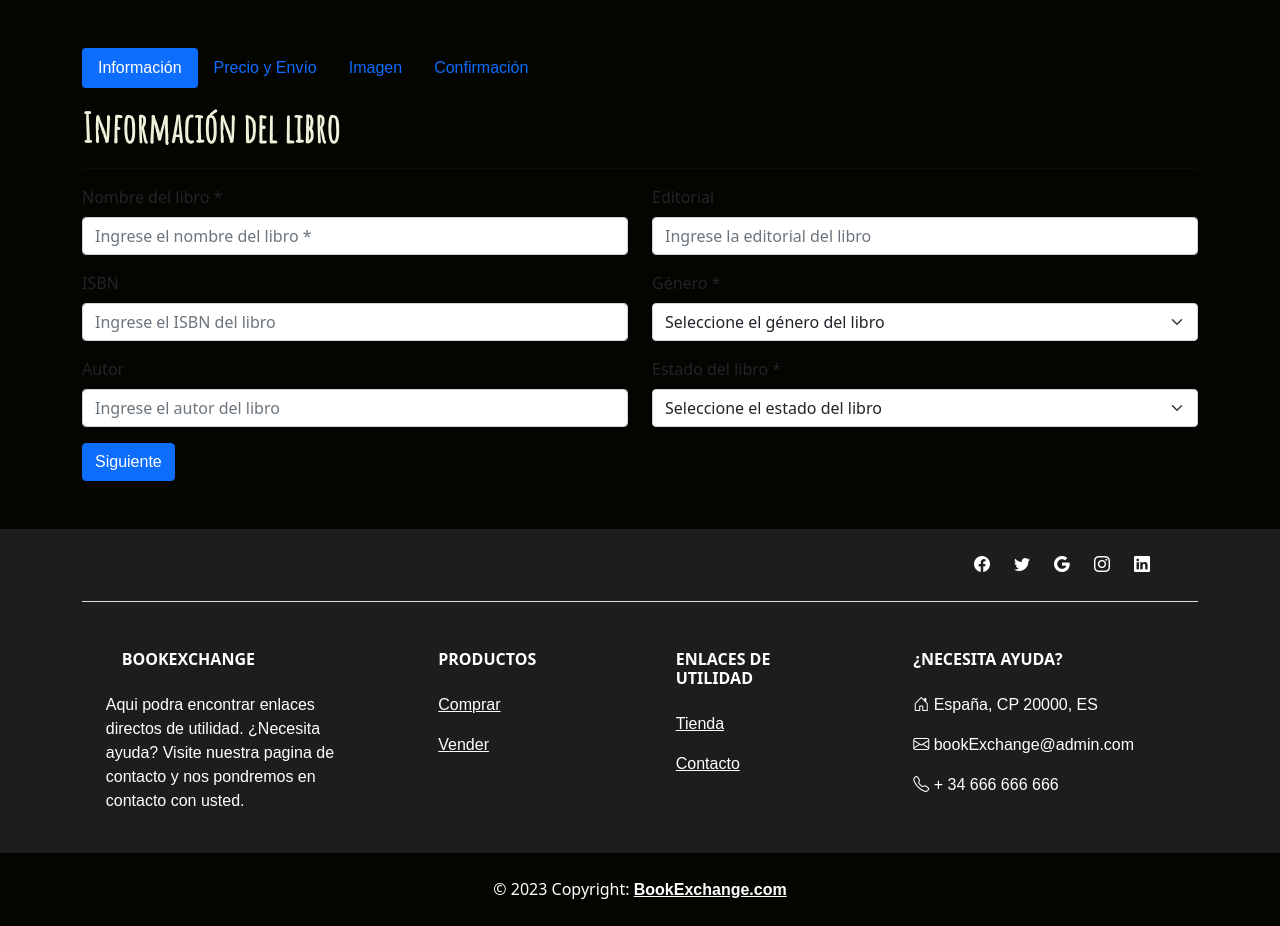
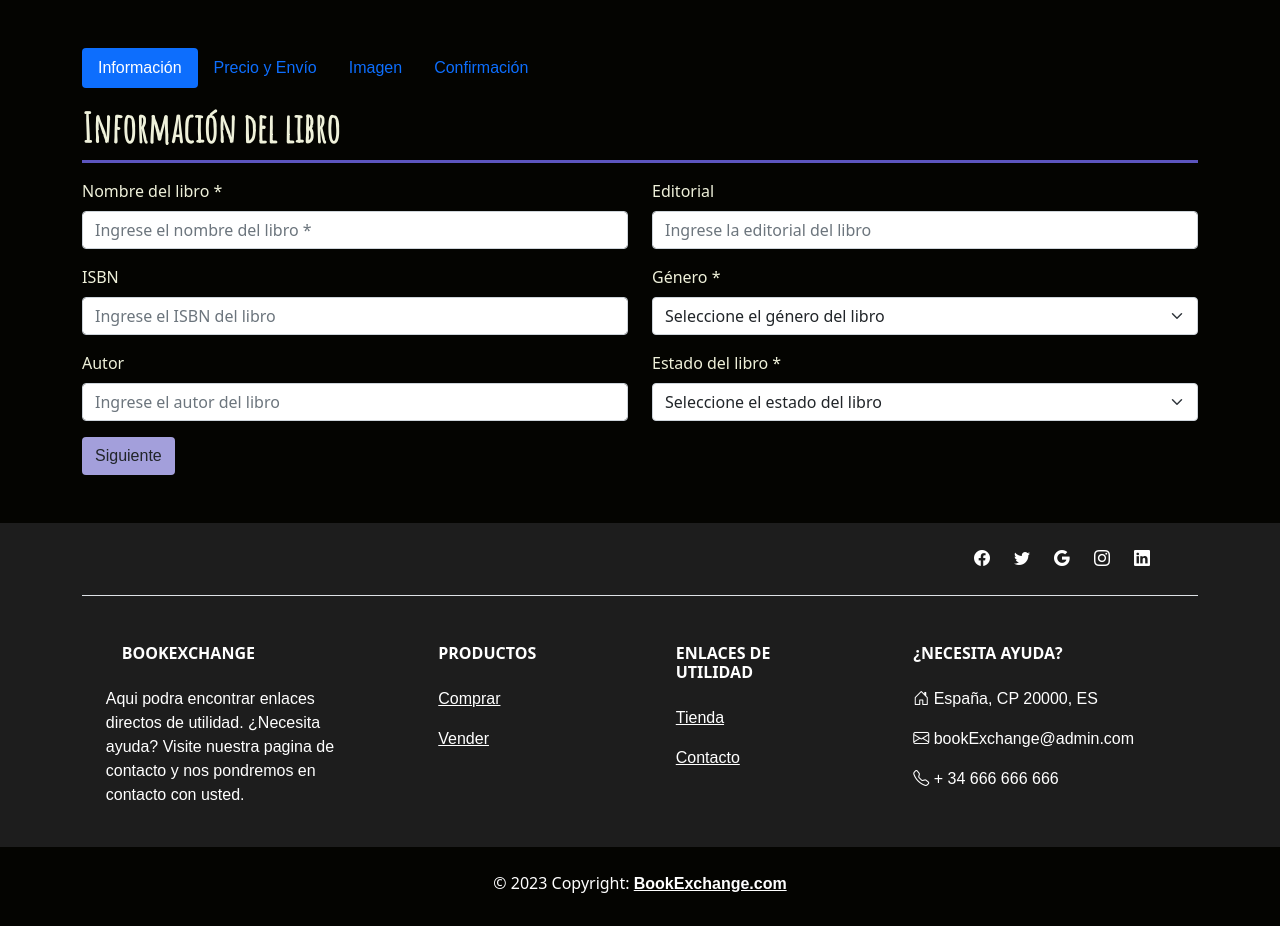
Before and after one commit to sergiofepinilla/BookExchangeProyect, a PHP site: page /bookform/book_form.php in a window 1280 px wide. Shown: the part 133-1059 px from the top of the page. After the commit the page ends 1026 px from the top, so only its background shows below. Run offline with PHP 8.4, Linux system fonts and the light colour scheme; some libraries are stand-ins or nearby versions.

Commit message:
Some UI Changes

```diff
--- a/bookform/book_form.php
+++ b/bookform/book_form.php
@@ -5,9 +5,9 @@
 <div class="container mt-5 mb-5">
     <div class="row">
         <div class="col-md-12">
-            <ul class="nav nav-pills mb-3" id="pills-tab" role="tablist">
-                <li class="nav-item" role="presentation">
-                    <a class="nav-link active" id="pills-fase1-tab" data-bs-toggle="pill" href="#pills-fase1" role="tab" aria-controls="pills-fase1" aria-selected="true" style="pointer-events: none;">Información</a>
+            <ul class="nav nav-pills mb-3 " id="pills-tab" role="tablist">
+                <li class="nav-item " role="presentation">
+                    <a class="nav-link active " id="pills-fase1-tab" data-bs-toggle="pill" href="#pills-fase1" role="tab" aria-controls="pills-fase1" aria-selected="true" style="pointer-events: none;">Información</a>
                 </li>
                 <li class="nav-item" role="presentation">
                     <a class="nav-link" id="pills-fase2-tab" data-bs-toggle="pill" href="#pills-fase2" role="tab" aria-controls="pills-fase2" aria-selected="false" style="pointer-events: none;">Precio y Envío</a>
@@ -22,32 +22,32 @@
             <div class="tab-content" id="pills-tabContent">
                 <div class="tab-pane fade show active" id="pills-fase1" role="tabpanel" aria-labelledby="pills-fase1-tab">
                     <h1>Información del libro</h1>
-                    <hr>
+                    <div class="custom-hr w-100 mb-3"></div>
                     <form id="formularioCompleto" method="post" action="../includes/book_form.inc.php" enctype="multipart/form-data" novalidate>
                         <div class="row">
                             <!-- Columna izquierda -->
                             <div class="col-md-6">
                                 <div class="mb-3">
-                                    <label for="nombre" class="form-label">Nombre del libro *</label>
+                                    <label for="nombre" class="form-label custom-text">Nombre del libro *</label>
                                     <input type="text" placeholder="Ingrese el nombre del libro *" class="form-control" id="nombre" name="nombre" maxlength="50" required>
                                 </div>
                                 <div class="mb-3">
-                                    <label for="isbn" class="form-label">ISBN</label>
+                                    <label for="isbn" class="form-label custom-text">ISBN</label>
                                     <input type="number" placeholder="Ingrese el ISBN del libro" class="form-control" id="isbn" name="isbn">
                                 </div>
                                 <div class="mb-3">
-                                    <label for="autor" class="form-label">Autor</label>
+                                    <label for="autor" class="form-label custom-text">Autor</label>
                                     <input type="text" placeholder="Ingrese el autor del libro " class="form-control" id="autor" name="autor" maxlength="50">
                                 </div>
                             </div>
                             <!-- Columna derecha -->
                             <div class="col-md-6">
                                 <div class="mb-3">
-                                    <label for="editorial" class="form-label">Editorial</label>
+                                    <label for="editorial" class="form-label custom-text">Editorial</label>
                                     <input type="text" placeholder="Ingrese la editorial del libro" class="form-control" id="editorial" name="editorial" maxlength="50">
                                 </div>
                                 <div class="mb-3">
-                                    <label for="genero" class="form-label">Género *</label>
+                                    <label for="genero" class="form-label custom-text">Género *</label>
                                     <select class="form-select" id="genero" name="genero" required>
                                         <option value="">Seleccione el género del libro</option>
                                         <option value="1">Acción y aventura</option>
@@ -79,7 +79,7 @@
                                     </select>
                                 </div>
                                 <div class="mb-3">
-                                    <label for="estado" class="form-label">Estado del libro *</label>
+                                    <label for="estado" class="form-label custom-text">Estado del libro *</label>
                                     <select class="form-select" id="estado" name="estado" required>
                                         <option value="">Seleccione el estado del libro</option>
                                         <option value="nuevo">Nuevo</option>
@@ -89,35 +89,36 @@
                                 </div>
                             </div>
                         </div>
-                        <button type="button" class="btn btn-primary" id="btnFase1">Siguiente</button>
+                        <button type="button" class="btn  primary-btn" id="btnFase1">Siguiente</button>
                 </div>
                 <div class="tab-pane fade" id="pills-fase2" role="tabpanel" aria-labelledby="pills-fase2-tab">
                 <h1>Precio y envio</h1>
+                <div class="custom-hr w-100 mb-3"></div>
                 <div class="mb-3 col-sm-6">
-                <label for="precio" class="form-label">Precio</label>
+                <label for="precio" class="form-label custom-text">Precio</label>
                 <div class="input-group">
-                <input type="number" class="form-control" id="precio" name="precio" required>
+                <input type="number" class="form-control" id="precio" name="precio" placeholder="Ingrese el precio del libro" required>
                 <span class="input-group-text">
                 <i class="bi bi-currency-euro"></i>
                 </span>
                 </div>
                 </div>
                 <div class="mb-3">
-                <label for="descripcion" class="form-label">Descripción</label>
-                <textarea class="form-control" id="descripcion" name="descripcion" rows="5"></textarea>
+                <label for="descripcion" class="form-label custom-text">Descripción</label>
+                <textarea class="form-control" id="descripcion" name="descripcion" rows="5" placeholder="Introduzca una brece descripción del libro"></textarea>
                 </div>
-                <button type="button" class="btn btn-secondary" id="btnRegresar">Regresar</button>
-                <button type="button" class="btn btn-primary" id="btnFase2">Siguiente</button>
+                <button type="button" class="btn inf-nav border border-white border-2 custom-text" id="btnRegresar">Regresar</button>
+                <button type="button" class="btn primary-btn" id="btnFase2">Siguiente</button>
                 </div>
                 <div class="tab-pane fade" id="pills-fase3" role="tabpanel" aria-labelledby="pills-fase3-tab">
                 <h1>Imagen del libro</h1>
-                <hr>
+                <div class="custom-hr w-100 mb-3"></div>
                 <div class="row">
                 <!-- Columna Izquierda: Seleccionar archivo -->
                 <div class="col-md-6">
                 <div class="mb-3">
-                <h5>Seleccione una imagen para la portada del libro</h5>
-                <hr>
+                <h5 class="custom-text">Seleccione una imagen para la portada del libro</h5>
+                <div class="custom-hr w-100 mb-3"></div>
                 <input class="form-control" type="file" id="imagen" name="imagen">
                 </div>
                 </div>
@@ -125,23 +126,23 @@
                 <div class="col-md-6">
                 <div class="mb-3">
                 <!-- Previsualización -->
-                <h5>Imagen del libro</h5>
-                <hr>
+                <h5 class="custom-text">Imagen del libro</h5>
+                <div class="custom-hr w-100 mb-3"></div>
                 <img src="" id="imagenPrevia" alt="" style="max-width: 100%; max-height: 300px;">
                 </div>
                 </div>
                 </div>
-                <button type="button" class="btn btn-secondary" id="btnRegresar2">Regresar</button>
-                <button type="button" class="btn btn-primary" id="btnFase3">Siguiente</button>
+                <button type="button" class="btn inf-nav border border-white border-2 custom-text" id="btnRegresar2">Regresar</button>
+                <button type="button" class="btn primary-btn" id="btnFase3">Siguiente</button>
                 </div>
                 <div class="tab-pane fade" id="pills-fase4" role="tabpanel" aria-labelledby="pills-fase4-tab">
                 <h1>Confirmación</h1>
-                <hr>
+                <div class="custom-hr w-100 mb-3"></div>
                 <div class="row">
                 <!-- Columna izquierda: Datos -->
                 <div class="col-md-6">
-                <h5>Información del libro</h5>
-                <ul>
+                <h5 class="custom-text">Información del libro</h5>
+                <ul class="custom-text">
                 <li><strong>Nombre del libro:</strong> <span id="confirmNombre" class="limit-text"></span></li>
                 <li><strong>Autor:</strong> <span id="confirmAutor" class="limit-text"></span></li>
                 <li><strong>ISBN:</strong> <span id="confirmISBN" class="limit-text"></span></li>
@@ -154,19 +155,19 @@
                 </div>
                 <!-- Columna derecha: Imagen del libro -->
                 <div class="col-md-6">
-                <h5>Imagen del libro</h5>
+                <h5 class="custom-text">Imagen del libro</h5>
                 <div class="mb-3">
                 <img src="" class="img-fluid border border-dark border-3" id="confirmImagen" alt="Vista previa de la imagen" style="max-width: 100%; max-height: 300px;">
                 </div>
                 </div>
                 </div>
-                <hr>
+                <div class="custom-hr w-100 mb-3"></div>
                 <div class="mb-3 form-check">
                 <input type="checkbox" class="form-check-input" id="confirmarEnvio" name="confirmarEnvio">
-                <label for="confirmarEnvio" class="form-check-label">Confirmo que toda la información es correcta</label>
+                <label for="confirmarEnvio" class="form-check-label custom-text">Confirmo que toda la información es correcta</label>
                 </div>
-                <button id="btnRegresar3" type="button" class="btn btn-secondary">Atrás</button>
-                <input id="enviarFormulario" type="submit" class="btn btn-primary" value="Enviar" disabled>
+                <button id="btnRegresar3" type="button" class="btn inf-nav border border-white border-2 custom-text">Atrás</button>
+                <input id="enviarFormulario" type="submit" class="btn primary-btn" value="Enviar" disabled>
                 </form>
                 </div>
             </div>
--- a/profile/profile.js
+++ b/profile/profile.js
@@ -298,7 +298,7 @@ function createCard(producto, margin = "") {
 
 function createReviewCard(review) {
   var card = document.createElement("div");
-  card.classList.add("card", "my-2", "rounded", "bg-light");
+  card.classList.add("card", "my-2", "rounded", "dark-theme","custom-card-border-2","custom-text");
 
   var cardBody = document.createElement("div");
   cardBody.classList.add("card-body");
@@ -341,7 +341,8 @@ function createReviewCard(review) {
   rowTop.appendChild(colImg);
   rowTop.appendChild(colName);
 
-  var hr = document.createElement("hr");
+  var hr = document.createElement("div");
+  hr.classList.add("custom-hr","w-100","mb-2","mt-2");
 
   var rowMid = document.createElement("div");
   rowMid.classList.add("row", "align-items-center");
--- a/signup/signup.php
+++ b/signup/signup.php
@@ -5,7 +5,9 @@
 if (isset($_SESSION['user'])) {
   echo
   '<img src="../assets/img/403.png" alt="forbidden" class="bg-danger w-100">';
-  include_once "../footer/footer.html";
+   require_once "../footer/upper_footer.php";
+ echo '<script src="../navbar/navbar.js"></script>' ;
+   require_once "../footer/footer_links.php";
   exit();
 } ?>
 <div class="container  mt-5 mb-5 ">
--- a/style/style.css
+++ b/style/style.css
@@ -126,3 +126,7 @@ a.profile-link {
 .limit-text{
   word-wrap: break-word;
 }
+
+.custom-nav-pills{
+  background-color: rebeccapurple;
+}
```
Also changed, not shown: login/login.php (+6 -3 lines), purchase_history/purchase_history.php (+10 -0 lines).
